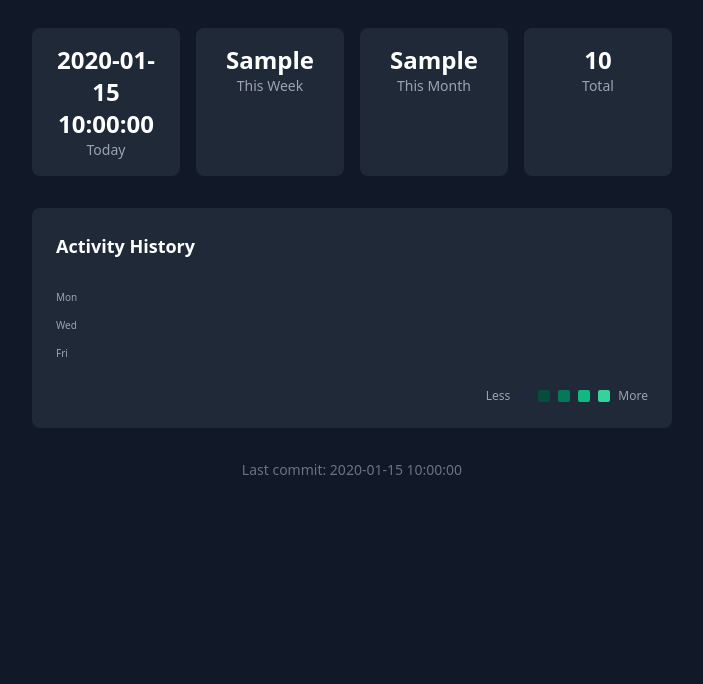
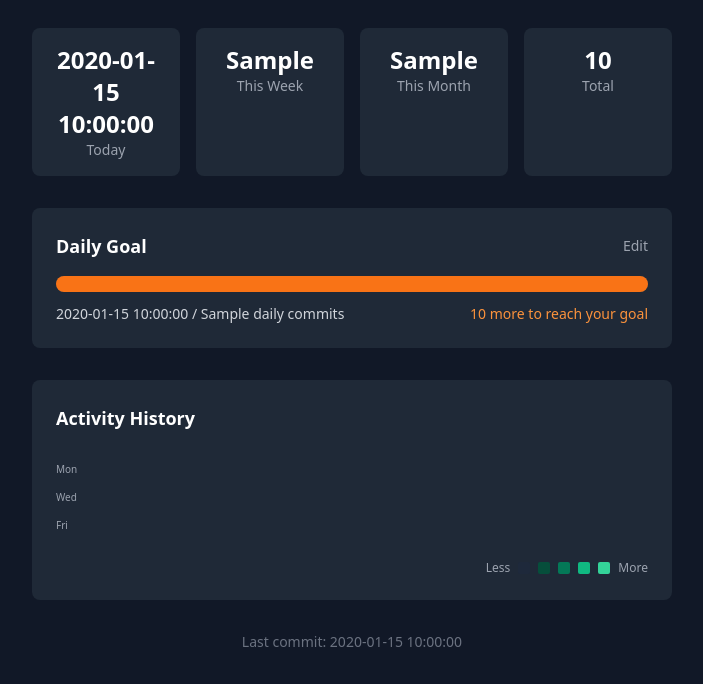
Before and after one commit to michaelpawlus/code-daily, a FastAPI app: template src/templates/index.html in a window 1280 px wide. Shown: the part 388-1072 px from the top of the page, without its empty margins (288-991 px from the left). Before the commit the page ends 863 px from the top, so only its background shows below. Run offline with FastAPI, Linux system fonts and the light colour scheme; the template is opened without the code that fills it: most values are stand-ins (such as "Sample title", 1, 10 or a date in 2020); some libraries are stand-ins or nearby versions.

Commit message:
feat: configurable daily commit goal
Add a settings table to store user preferences and implement daily goal
tracking with progress display on the dashboard. Users can set a target
number of commits per day (1-100) and see their progress with a visual
progress bar.

- Add settings table and get/set methods to storage.py
- Add GET/POST /api/goal endpoints
- Add goal progress section with progress bar to dashboard
- Add JavaScript for inline goal editing

Co-Authored-By: Claude Opus 4.5 <noreply@anthropic.com>

```diff
--- a/src/app.py
+++ b/src/app.py
@@ -9,6 +9,7 @@ from pathlib import Path
 from fastapi import FastAPI, HTTPException, Request
 from fastapi.responses import HTMLResponse
 from fastapi.templating import Jinja2Templates
+from pydantic import BaseModel, Field
 
 from src.config import GITHUB_TOKEN, GITHUB_USERNAME, validate_config
 from src.github_client import GitHubClient, GitHubClientError
@@ -24,6 +25,15 @@ app = FastAPI(
 )
 
 templates = Jinja2Templates(directory=Path(__file__).parent / "templates")
+
+DEFAULT_DAILY_GOAL = 1
+DAILY_GOAL_KEY = "daily_commit_goal"
+
+
+class GoalUpdate(BaseModel):
+    """Request model for updating the daily goal."""
+
+    goal: int = Field(..., ge=1, le=100, description="Daily commit goal (1-100)")
 
 
 @app.get("/health")
@@ -62,6 +72,10 @@ def _fetch_stats_data():
     streak_info = calculate_streak(commit_events)
     stats = calculate_stats(commit_events)
 
+    # Get daily goal
+    goal_str = storage.get_setting(DAILY_GOAL_KEY, str(DEFAULT_DAILY_GOAL))
+    daily_goal = int(goal_str) if goal_str else DEFAULT_DAILY_GOAL
+
     return {
         "username": GITHUB_USERNAME,
         "streak": {
@@ -77,6 +91,11 @@ def _fetch_stats_data():
             "last_7_days": stats["commits_last_7_days"],
             "last_30_days": stats["commits_last_30_days"],
             "total": stats["total_commits"],
+        },
+        "goal": {
+            "daily": daily_goal,
+            "today_progress": stats["commits_today"],
+            "met": stats["commits_today"] >= daily_goal,
         },
         "commit_dates": streak_info["commit_dates"],
         "commit_events": commit_events,
@@ -127,3 +146,33 @@ def get_history():
         raise HTTPException(status_code=502, detail=str(e))
 
     return calculate_history(commit_events)
+
+
+@app.get("/api/goal")
+def get_goal():
+    """
+    Get current daily commit goal.
+
+    Returns:
+        JSON with the current daily goal
+    """
+    storage = CommitStorage()
+    goal_str = storage.get_setting(DAILY_GOAL_KEY, str(DEFAULT_DAILY_GOAL))
+    daily_goal = int(goal_str) if goal_str else DEFAULT_DAILY_GOAL
+    return {"goal": daily_goal}
+
+
+@app.post("/api/goal")
+def set_goal(update: GoalUpdate):
+    """
+    Set daily commit goal.
+
+    Args:
+        update: GoalUpdate with goal value (1-100)
+
+    Returns:
+        JSON with the updated goal
+    """
+    storage = CommitStorage()
+    storage.set_setting(DAILY_GOAL_KEY, str(update.goal))
+    return {"goal": update.goal}
--- a/src/templates/base.html
+++ b/src/templates/base.html
@@ -60,5 +60,51 @@
 </head>
 <body class="bg-gray-900 text-white min-h-screen">
     {% block content %}{% endblock %}
+
+    <script>
+        function toggleGoalForm() {
+            const display = document.querySelector('[data-goal-display]');
+            const form = document.querySelector('[data-goal-form]');
+            const editBtn = document.querySelector('[data-goal-edit-btn]');
+
+            if (form.classList.contains('hidden')) {
+                display.classList.add('hidden');
+                form.classList.remove('hidden');
+                editBtn.classList.add('hidden');
+            } else {
+                display.classList.remove('hidden');
+                form.classList.add('hidden');
+                editBtn.classList.remove('hidden');
+            }
+        }
+
+        async function saveGoal(event) {
+            event.preventDefault();
+            const input = document.getElementById('goal-input');
+            const goal = parseInt(input.value, 10);
+
+            if (goal < 1 || goal > 100) {
+                alert('Goal must be between 1 and 100');
+                return;
+            }
+
+            try {
+                const response = await fetch('/api/goal', {
+                    method: 'POST',
+                    headers: { 'Content-Type': 'application/json' },
+                    body: JSON.stringify({ goal: goal })
+                });
+
+                if (response.ok) {
+                    window.location.reload();
+                } else {
+                    const data = await response.json();
+                    alert('Error: ' + (data.detail || 'Failed to save goal'));
+                }
+            } catch (error) {
+                alert('Error saving goal: ' + error.message);
+            }
+        }
+    </script>
 </body>
 </html>
--- a/src/templates/index.html
+++ b/src/templates/index.html
@@ -87,6 +87,57 @@
         </div>
     </section>
 
+    <!-- Daily Goal Progress -->
+    <section class="bg-gray-800 rounded-lg p-6 mb-8" data-goal>
+        <div class="flex items-center justify-between mb-4">
+            <h2 class="text-lg font-semibold text-white">Daily Goal</h2>
+            <button onclick="toggleGoalForm()" class="text-sm text-gray-400 hover:text-white" data-goal-edit-btn>
+                Edit
+            </button>
+        </div>
+
+        <!-- Goal Display -->
+        <div data-goal-display>
+            <!-- Progress Bar -->
+            <div class="w-full bg-gray-700 rounded-full h-4 mb-3">
+                {% set progress_pct = (goal.today_progress / goal.daily * 100) | int %}
+                {% set capped_pct = [progress_pct, 100] | min %}
+                <div class="h-4 rounded-full transition-all duration-300 {% if goal.met %}bg-green-500{% else %}bg-orange-500{% endif %}"
+                     style="width: {{ capped_pct }}%"
+                     data-goal-bar></div>
+            </div>
+
+            <!-- Progress Text -->
+            <div class="flex items-center justify-between text-sm">
+                <span class="text-gray-300" data-goal-count>
+                    {{ goal.today_progress }} / {{ goal.daily }} commit{% if goal.daily != 1 %}s{% endif %}
+                </span>
+                <span class="{% if goal.met %}text-green-400{% else %}text-orange-400{% endif %}" data-goal-status>
+                    {% if goal.met %}
+                    Goal met!
+                    {% else %}
+                    {{ goal.daily - goal.today_progress }} more to reach your goal
+                    {% endif %}
+                </span>
+            </div>
+        </div>
+
+        <!-- Goal Edit Form (hidden by default) -->
+        <form onsubmit="saveGoal(event)" class="hidden" data-goal-form>
+            <div class="flex items-center gap-3">
+                <label for="goal-input" class="text-sm text-gray-400">Commits per day:</label>
+                <input type="number" id="goal-input" name="goal" min="1" max="100" value="{{ goal.daily }}"
+                       class="w-20 px-3 py-1 bg-gray-700 border border-gray-600 rounded text-white text-center focus:outline-none focus:border-orange-500">
+                <button type="submit" class="px-4 py-1 bg-orange-500 hover:bg-orange-600 text-white text-sm rounded">
+                    Save
+                </button>
+                <button type="button" onclick="toggleGoalForm()" class="px-4 py-1 bg-gray-600 hover:bg-gray-500 text-white text-sm rounded">
+                    Cancel
+                </button>
+            </div>
+        </form>
+    </section>
+
     <!-- Activity History Heatmap -->
     <section class="bg-gray-800 rounded-lg p-6 mb-8" data-heatmap>
         <h2 class="text-lg font-semibold text-white mb-4">Activity History</h2>
```
Also changed, not shown: src/storage.py (+46 -0 lines), tests/test_goal.py (added, +367 -0 lines).
